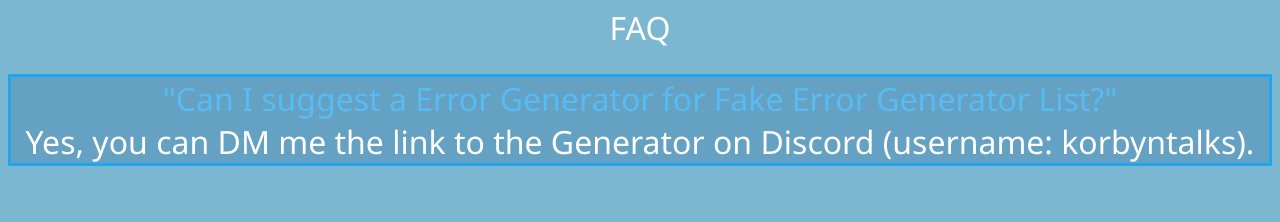
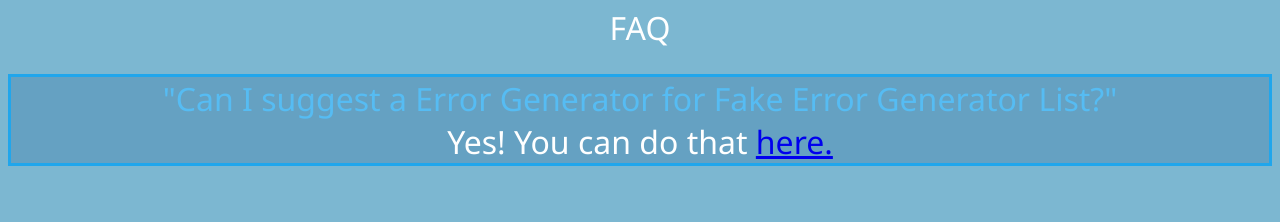
Before and after one commit to KorbynTalks/korbyntalks.github.io, a plain HTML site: page index.html in a window 1280 px wide. Shown: the part 730-952 px from the top of the page. Drawn offline with Linux system fonts and the light colour scheme.

Commit message:
Update FAQ

```diff
--- a/index.html
+++ b/index.html
@@ -232,8 +232,7 @@
                 FAQ
                 <div id="FAQ">
                     "Can I suggest a Error Generator for Fake Error Generator List?"
-                    <div id="normalText">Yes, you can DM me the link to the
-                        Generator on Discord (username: korbyntalks).</div>
+                    <div id="normalText">Yes! You can do that <a href="https://github.com/KorbynTalks/korbyntalks.github.io/issues/1">here.</a></div>
                 </div>
             </div>
             <footer id="socials">
```
